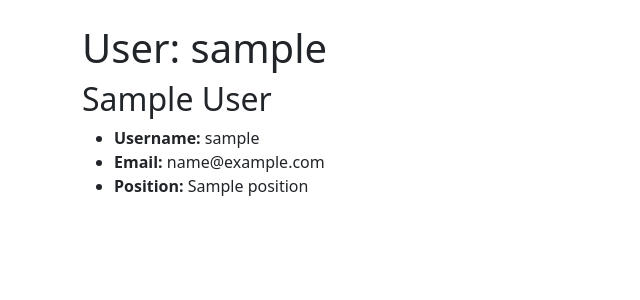
After one commit to Qbaldo/IT_task_manager, a Django app: page /workers/1 in a window 1280 px wide. The commit adds this page. Shown: the top 300 px of the page, without its empty margins (0-640 px from the left). Run offline with Django 5.2, Linux system fonts and the light colour scheme; tables that the repository leaves empty hold one stand-in row (values such as "Sample post").

Commit message:
Add worker_detail and link with worker_list

```diff
--- /dev/null
+++ b/IT_task_manager/templates/task_manager/worker_detail.html
@@ -0,0 +1,12 @@
+{% extends "base.html" %}
+
+{% block content %}
+    <h1>User: {{ worker.username }}</h1>
+  <h2>{{ worker.first_name }} {{ worker.last_name }}</h2>
+  <ul>
+      <li><strong>Username:</strong> {{ worker.username }}</li>
+      <li><strong>Email:</strong> {{ worker.email }}</li>
+      <li><strong>Position:</strong> {{ worker.position }}</li>
+  </ul>
+
+{% endblock %}
--- a/IT_task_manager/templates/task_manager/worker_list.html
+++ b/IT_task_manager/templates/task_manager/worker_list.html
@@ -7,7 +7,9 @@
   <ul>
     {% for worker in workers %}
       <li>
-        {{ worker.username }} - {{ worker.first_name }} {{ worker.last_name }}
+        <a href="{% url 'worker-detail' worker.id %}">
+          {{ worker.username }} - {{ worker.first_name }} {{ worker.last_name }}
+        </a>
       </li>
     {% empty %}
       <li>No workers yet.</li>
--- a/IT_task_manager/urls.py
+++ b/IT_task_manager/urls.py
@@ -21,7 +21,8 @@ from IT_task_manager.views import (position_list,
                                    task_type_list,
                                    task_list,
                                    position_create,
-                                   position_delete,)
+                                   position_delete,
+                                   worker_detail,)
 
 
 urlpatterns = [
@@ -32,4 +33,5 @@ urlpatterns = [
     path('task-types/', task_type_list, name='task-type-list'),
     path('position_create/' , position_create, name='position-create'),
     path('position/<int:pk>/delete', position_delete, name='position-delete'),
+    path('workers/<int:pk>', worker_detail, name='worker-detail'),
 ]
--- a/IT_task_manager/views.py
+++ b/IT_task_manager/views.py
@@ -1,4 +1,5 @@
 from django.shortcuts import render, redirect, get_object_or_404
+from django.views.generic import DetailView
 from .models import Position, Worker, Task, TaskType
 from .forms import PositionForm
 
@@ -26,6 +27,10 @@ def worker_list(request):
     workers = Worker.objects.all()
     return render(request, 'task_manager/worker_list.html', {'workers': workers})
 
+def worker_detail(request, pk):
+    worker = get_object_or_404(Worker, pk=pk)
+    return render(request, 'task_manager/worker_detail.html', {'worker': worker})
+
 def task_list(request):
     tasks = Task.objects.all()
     return render(request, 'task_manager/task_list.html', {'tasks': tasks})
```
